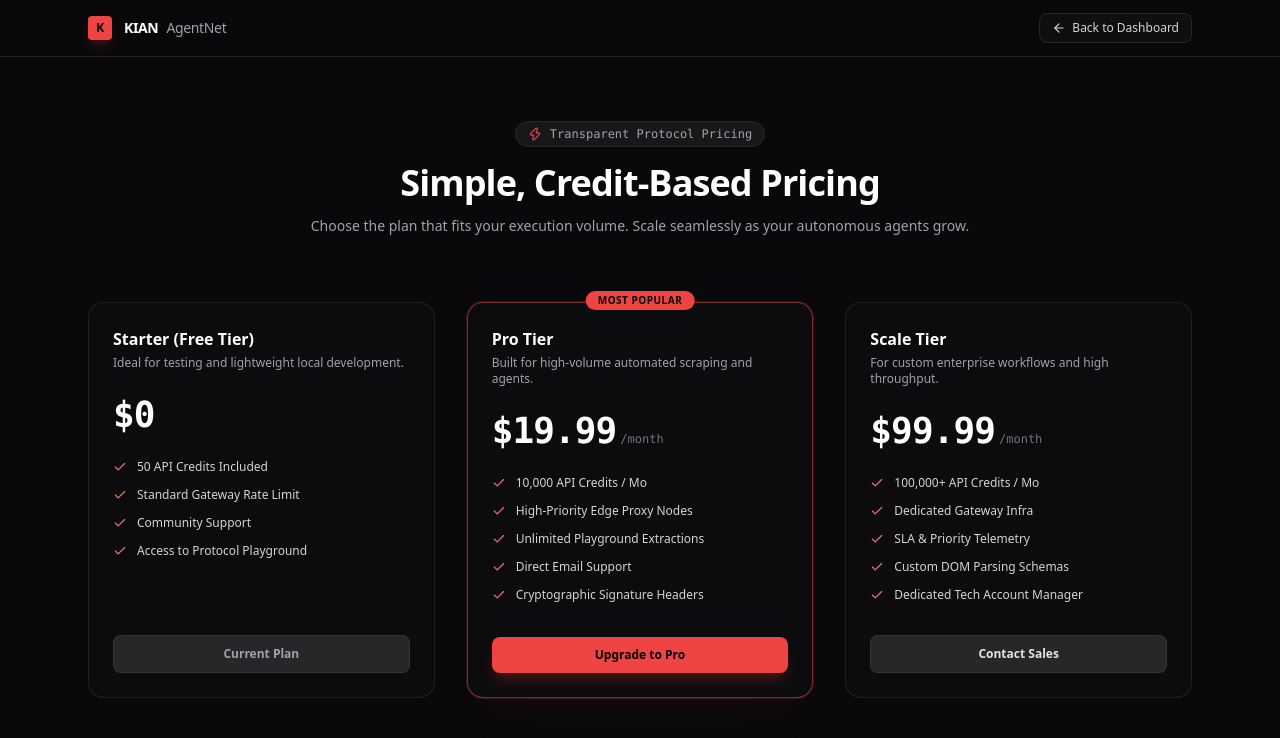
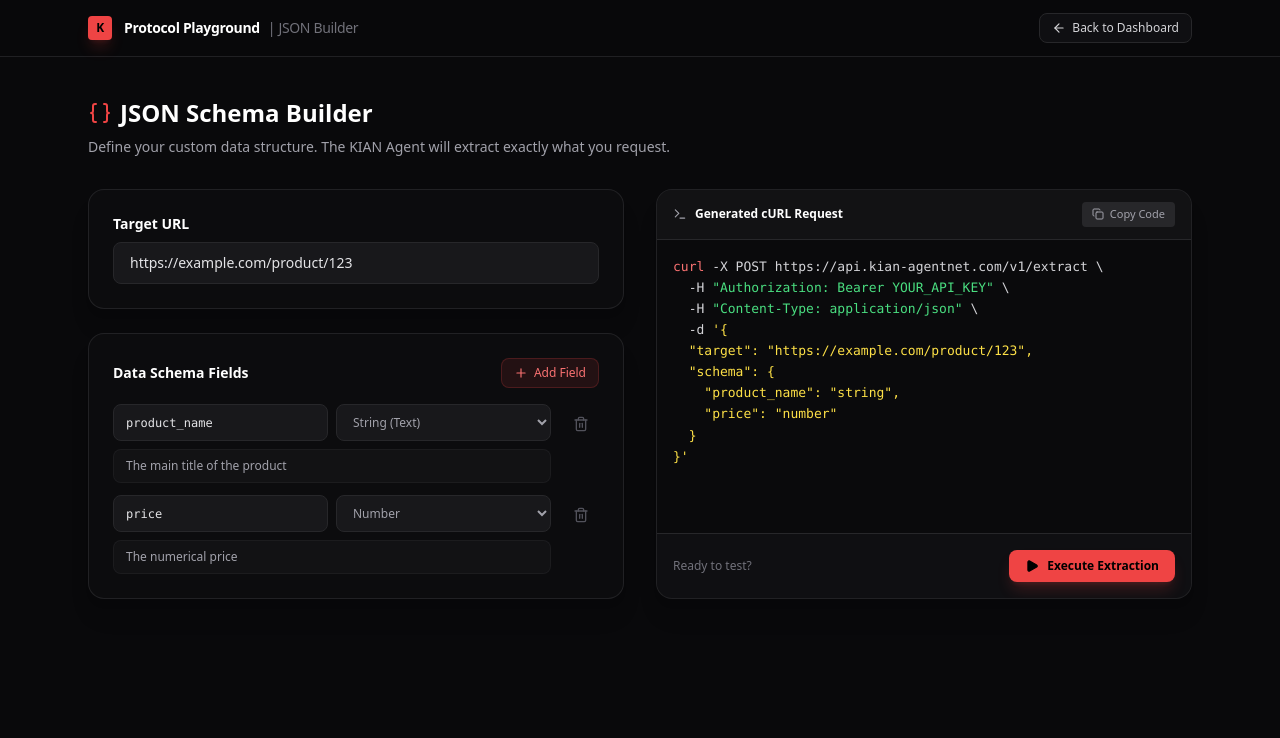
Before and after one commit to chromadreamstudio-netizen/kian-agentnet-ui, a Next.js app: page /playground in a window 1280 px wide. Shown: the top 738 px of the page. Built offline with nearby package versions, Linux system fonts and the light colour scheme.

Commit message:
feat: add playground page for json schema builder

```diff
--- a/src/app/playground/page.tsx
+++ b/src/app/playground/page.tsx
@@ -1,63 +1,67 @@
 "use client";
 
+import { useState } from "react";
 import Link from "next/link";
-import { Check, Zap, ArrowLeft } from "lucide-react";
+import {
+  ArrowLeft, Plus, Trash2, Code2, Copy, Check, Terminal, Play, Braces
+} from "lucide-react";
 
-export default function PricingPage() {
-  const plans = [
-    {
-      name: "Starter (Free Tier)",
-      price: "$0",
-      description: "Ideal for testing and lightweight local development.",
-      features: [
-        "50 API Credits Included",
-        "Standard Gateway Rate Limit",
-        "Community Support",
-        "Access to Protocol Playground"
-      ],
-      buttonText: "Current Plan",
-      buttonStyle: "bg-zinc-800 text-zinc-400 cursor-default border border-zinc-700/50",
-      href: "/dashboard"
-    },
-    {
-      name: "Pro Tier",
-      price: "$19.99",
-      period: "/month",
-      featured: true,
-      description: "Built for high-volume automated scraping and agents.",
-      features: [
-        "10,000 API Credits / Mo",
-        "High-Priority Edge Proxy Nodes",
-        "Unlimited Playground Extractions",
-        "Direct Email Support",
-        "Cryptographic Signature Headers"
-      ],
-      buttonText: "Upgrade to Pro",
-      buttonStyle: "bg-red-500 hover:bg-red-600 text-black shadow-lg shadow-red-500/20 font-bold",
-      href: "https://kian-agentnet1.lemonsqueezy.com/checkout/buy/cc334133-ff5c-4eee-8fca-99e66a2a3c2c"
-    },
-    {
-      name: "Scale Tier",
-      price: "$99.99",
-      period: "/month",
-      description: "For custom enterprise workflows and high throughput.",
-      features: [
-        "100,000+ API Credits / Mo",
-        "Dedicated Gateway Infra",
-        "SLA & Priority Telemetry",
-        "Custom DOM Parsing Schemas",
-        "Dedicated Tech Account Manager"
-      ],
-      buttonText: "Contact Sales",
-      buttonStyle: "bg-zinc-800 hover:bg-zinc-700 text-zinc-200 border border-zinc-700/50",
-      href: "mailto:hello@kian-agentnet.com"
+type SchemaField = {
+  id: string;
+  key: string;
+  type: string;
+  description: string;
+};
+
+export default function PlaygroundPage() {
+  const [targetUrl, setTargetUrl] = useState("https://example.com/product/123");
+  const [fields, setFields] = useState<SchemaField[]>([
+    { id: "1", key: "product_name", type: "string", description: "The main title of the product" },
+    { id: "2", key: "price", type: "number", description: "The numerical price" }
+  ]);
+  const [copied, setCopied] = useState(false);
+
+  const addField = () => {
+    setFields([...fields, { id: Math.random().toString(), key: "", type: "string", description: "" }]);
+  };
+
+  const updateField = (id: string, key: keyof SchemaField, value: string) => {
+    setFields(fields.map(f => f.id === id ? { ...f, [key]: value } : f));
+  };
+
+  const removeField = (id: string) => {
+    setFields(fields.filter(f => f.id !== id));
+  };
+
+  // توليد كود الـ JSON بناءً على الحقول
+  const generatedSchema = fields.reduce((acc, field) => {
+    if (field.key) {
+      acc[field.key] = field.type;
     }
-  ];
+    return acc;
+  }, {} as Record<string, string>);
+
+  const payloadObject = {
+    target: targetUrl,
+    schema: generatedSchema
+  };
+
+  const jsonString = JSON.stringify(payloadObject, null, 2);
+
+  const curlCommand = `curl -X POST https://api.kian-agentnet.com/v1/extract \\
+  -H "Authorization: Bearer YOUR_API_KEY" \\
+  -H "Content-Type: application/json" \\
+  -d '${jsonString}'`;
+
+  const copyToClipboard = (text: string) => {
+    navigator.clipboard.writeText(text);
+    setCopied(true);
+    setTimeout(() => setCopied(false), 2000);
+  };
 
   return (
-    <div className="min-h-screen bg-[#09090b] text-zinc-100 font-sans selection:bg-red-500/20 selection:text-red-200 overflow-x-hidden antialiased">
-      <div className="fixed top-0 left-1/2 -translate-x-1/2 w-[1000px] h-[350px] bg-gradient-to-b from-red-500/5 via-zinc-900/0 to-transparent blur-3xl pointer-events-none -z-10" />
-
+    <div className="min-h-screen bg-[#09090b] text-zinc-100 font-sans pb-20">
+      {/* Header */}
       <header className="border-b border-zinc-800/80 bg-[#09090b]/80 backdrop-blur-xl sticky top-0 z-50">
         <div className="max-w-6xl mx-auto px-6 h-14 flex items-center justify-between">
           <div className="flex items-center gap-3">
@@ -65,7 +69,7 @@ export default function PricingPage() {
               <span className="text-black font-black text-xs tracking-tighter">K</span>
             </div>
             <span className="font-bold text-sm tracking-tight text-white flex items-center gap-2">
-              KIAN <span className="text-zinc-400 font-normal">AgentNet</span>
+              Protocol Playground <span className="text-zinc-500 font-normal">| JSON Builder</span>
             </span>
           </div>
 
@@ -78,62 +82,123 @@ export default function PricingPage() {
         </div>
       </header>
 
-      <main className="max-w-6xl mx-auto px-6 py-16">
-        <div className="text-center max-w-2xl mx-auto mb-16">
-          <div className="inline-flex items-center gap-2 px-3 py-1 rounded-full bg-zinc-900 border border-zinc-800 text-xs font-mono text-zinc-400 mb-4">
-            <Zap size={14} className="text-red-500" /> Transparent Protocol Pricing
-          </div>
-          <h1 className="text-3xl font-extrabold tracking-tight text-white sm:text-4xl">
-            Simple, Credit-Based Pricing
+      <main className="max-w-6xl mx-auto px-6 py-10">
+        <div className="mb-8">
+          <h1 className="text-2xl font-bold text-white mb-2 flex items-center gap-2">
+            <Braces className="text-red-500" /> JSON Schema Builder
           </h1>
-          <p className="text-zinc-400 text-sm mt-3 leading-relaxed">
-            Choose the plan that fits your execution volume. Scale seamlessly as your autonomous agents grow.
+          <p className="text-sm text-zinc-400">
+            Define your custom data structure. The KIAN Agent will extract exactly what you request.
           </p>
         </div>
 
-        <div className="grid grid-cols-1 md:grid-cols-3 gap-8">
-          {plans.map((plan, i) => (
-            <div
-              key={i}
-              className={`rounded-2xl p-6 flex flex-col justify-between relative bg-[#0c0c0e] border transition-all ${
-                plan.featured
-                  ? "border-red-500/50 shadow-2xl shadow-red-500/5 ring-1 ring-red-500/20"
-                  : "border-zinc-800/80 hover:border-zinc-700"
-              }`}
-            >
-              {plan.featured && (
-                <span className="absolute -top-3 left-1/2 -translate-x-1/2 px-3 py-0.5 rounded-full bg-red-500 text-black font-bold text-[10px] uppercase tracking-wider">
-                  Most Popular
-                </span>
-              )}
+        <div className="grid grid-cols-1 lg:grid-cols-2 gap-8">
+          {/* Left Column: Input Form */}
+          <div className="space-y-6">
+            <div className="bg-[#0c0c0e] border border-zinc-800/80 rounded-2xl p-6 shadow-xl">
+              <label className="block text-sm font-semibold text-white mb-2">Target URL</label>
+              <input
+                type="text"
+                value={targetUrl}
+                onChange={(e) => setTargetUrl(e.target.value)}
+                className="w-full bg-zinc-900 border border-zinc-800 rounded-lg px-4 py-2.5 text-sm text-zinc-200 focus:outline-none focus:border-red-500/50 focus:ring-1 focus:ring-red-500/50 transition-all"
+                placeholder="https://..."
+              />
+            </div>
 
-              <div>
-                <h3 className="text-base font-bold text-white mb-1">{plan.name}</h3>
-                <p className="text-xs text-zinc-400 mb-6">{plan.description}</p>
-
-                <div className="flex items-baseline gap-1 mb-6">
-                  <span className="text-4xl font-extrabold text-white font-mono tracking-tight">{plan.price}</span>
-                  {plan.period && <span className="text-xs text-zinc-500 font-mono">{plan.period}</span>}
-                </div>
-
-                <div className="space-y-3 mb-8">
-                  {plan.features.map((feature, idx) => (
-                    <div key={idx} className="flex items-center gap-2.5 text-xs text-zinc-300">
-                      <Check size={14} className="text-red-400 flex-shrink-0" />
-                      <span>{feature}</span>
-                    </div>
-                  ))}
-                </div>
+            <div className="bg-[#0c0c0e] border border-zinc-800/80 rounded-2xl p-6 shadow-xl">
+              <div className="flex items-center justify-between mb-4">
+                <label className="block text-sm font-semibold text-white">Data Schema Fields</label>
+                <button
+                  onClick={addField}
+                  className="flex items-center gap-1.5 text-xs font-medium text-red-400 hover:text-red-300 bg-red-500/10 px-3 py-1.5 rounded-lg transition-colors border border-red-500/20"
+                >
+                  <Plus size={14} /> Add Field
+                </button>
               </div>
 
-              <a
-                href={plan.href}
-                className={`w-full py-2.5 rounded-lg text-xs font-semibold text-center transition-all block ${plan.buttonStyle}`}
-              >
-                {plan.buttonText}
-              </a>
+              <div className="space-y-3">
+                {fields.map((field, index) => (
+                  <div key={field.id} className="flex gap-3 items-start animate-in fade-in slide-in-from-left-2 duration-300">
+                    <div className="flex-1 space-y-2">
+                      <div className="flex gap-2">
+                        <input
+                          type="text"
+                          value={field.key}
+                          onChange={(e) => updateField(field.id, "key", e.target.value)}
+                          placeholder="field_name"
+                          className="w-1/2 bg-zinc-900 border border-zinc-800 rounded-lg px-3 py-2 text-xs text-zinc-200 font-mono focus:outline-none focus:border-zinc-600"
+                        />
+                        <select
+                          value={field.type}
+                          onChange={(e) => updateField(field.id, "type", e.target.value)}
+                          className="w-1/2 bg-zinc-900 border border-zinc-800 rounded-lg px-3 py-2 text-xs text-zinc-400 focus:outline-none focus:border-zinc-600"
+                        >
+                          <option value="string">String (Text)</option>
+                          <option value="number">Number</option>
+                          <option value="boolean">Boolean</option>
+                          <option value="array">Array (List)</option>
+                        </select>
+                      </div>
+                      <input
+                        type="text"
+                        value={field.description}
+                        onChange={(e) => updateField(field.id, "description", e.target.value)}
+                        placeholder="Description to help the AI extract it accurately..."
+                        className="w-full bg-zinc-900/50 border border-zinc-800/50 rounded-lg px-3 py-2 text-xs text-zinc-400 focus:outline-none focus:border-zinc-700"
+                      />
+                    </div>
+                    <button
+                      onClick={() => removeField(field.id)}
+                      className="p-2.5 text-zinc-600 hover:text-red-400 hover:bg-red-500/10 rounded-lg transition-colors mt-0.5"
+                    >
+                      <Trash2 size={16} />
+                    </button>
+                  </div>
+                ))}
+
+                {fields.length === 0 && (
+                  <div className="text-center py-8 border border-dashed border-zinc-800 rounded-lg text-zinc-500 text-xs">
+                    No fields added yet. Click &quot;Add Field&quot; to start building your schema.
+                  </div>
+                )}
+              </div>
             </div>
-          ))}
+          </div>
+
+          {/* Right Column: Code Preview */}
+          <div className="space-y-6">
+            <div className="bg-[#0c0c0e] border border-zinc-800/80 rounded-2xl overflow-hidden shadow-xl flex flex-col h-full">
+              <div className="flex items-center justify-between px-4 py-3 border-b border-zinc-800 bg-zinc-900/50">
+                <div className="flex items-center gap-2 text-xs font-semibold text-white">
+                  <Terminal size={14} className="text-zinc-400" /> Generated cURL Request
+                </div>
+                <button
+                  onClick={() => copyToClipboard(curlCommand)}
+                  className="flex items-center gap-1.5 text-[11px] font-medium text-zinc-400 hover:text-white bg-zinc-800 px-2.5 py-1 rounded transition-colors"
+                >
+                  {copied ? <Check size={12} className="text-green-400" /> : <Copy size={12} />}
+                  {copied ? "Copied" : "Copy Code"}
+                </button>
+              </div>
+
+              <div className="p-4 bg-[#0a0a0c] flex-1 overflow-auto">
+                <pre className="font-mono text-[13px] text-zinc-300 leading-relaxed">
+                  <span className="text-red-400">curl</span> -X POST https://api.kian-agentnet.com/v1/extract \{'\n'}
+                  {'  '}-H <span className="text-green-400">&quot;Authorization: Bearer YOUR_API_KEY&quot;</span> \{'\n'}
+                  {'  '}-H <span className="text-green-400">&quot;Content-Type: application/json&quot;</span> \{'\n'}
+                  {'  '}-d <span className="text-yellow-300">&apos;{jsonString}&apos;</span>
+                </pre>
+              </div>
+
+              <div className="p-4 border-t border-zinc-800 bg-zinc-900/30 flex items-center justify-between">
+                <span className="text-xs text-zinc-500">Ready to test?</span>
+                <button className="flex items-center gap-2 bg-red-500 hover:bg-red-600 text-black font-bold text-xs px-4 py-2 rounded-lg transition-all shadow-lg shadow-red-500/20">
+                  <Play size={14} className="fill-current" /> Execute Extraction
+                </button>
+              </div>
+            </div>
+          </div>
         </div>
       </main>
     </div>
```
